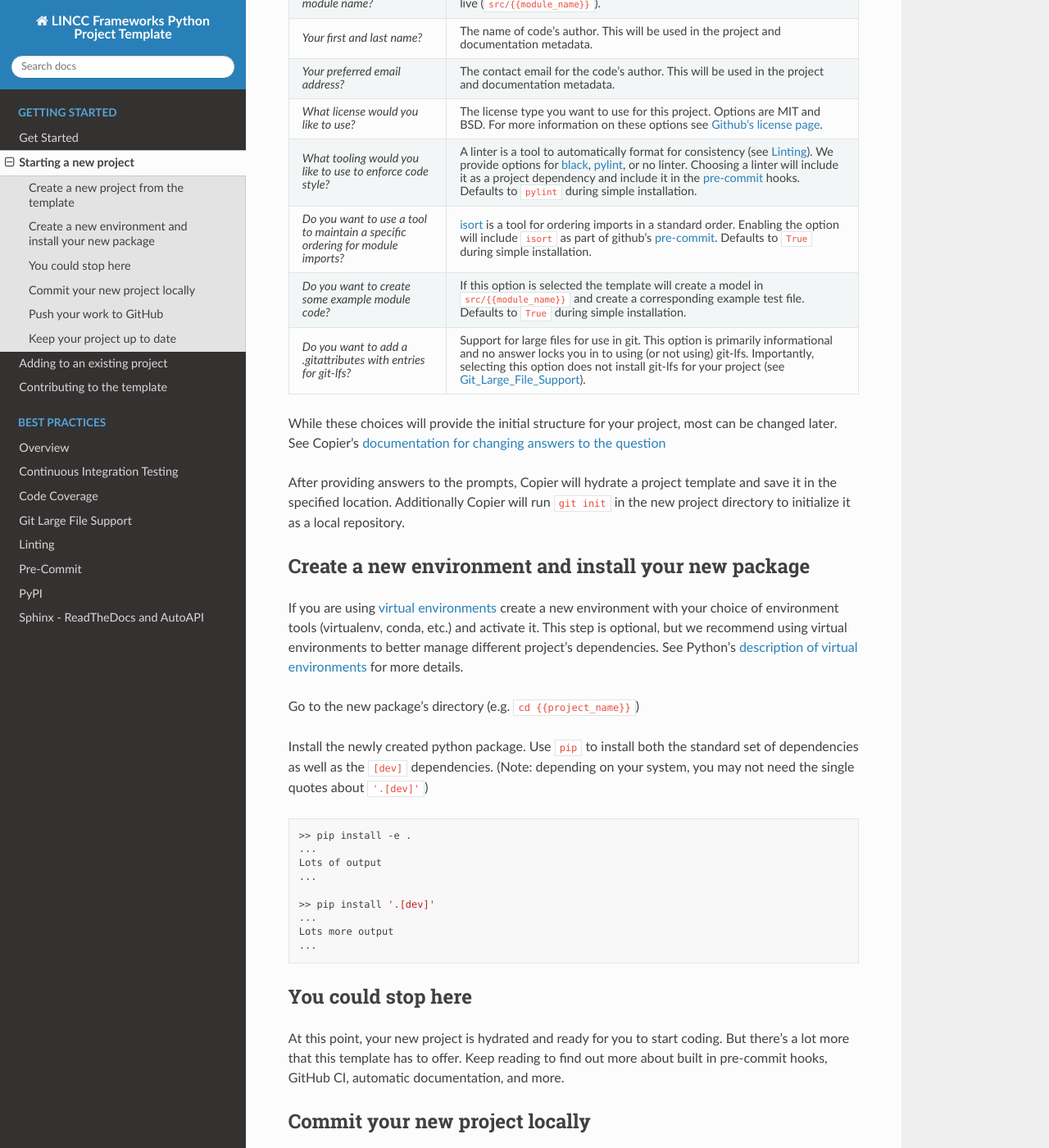
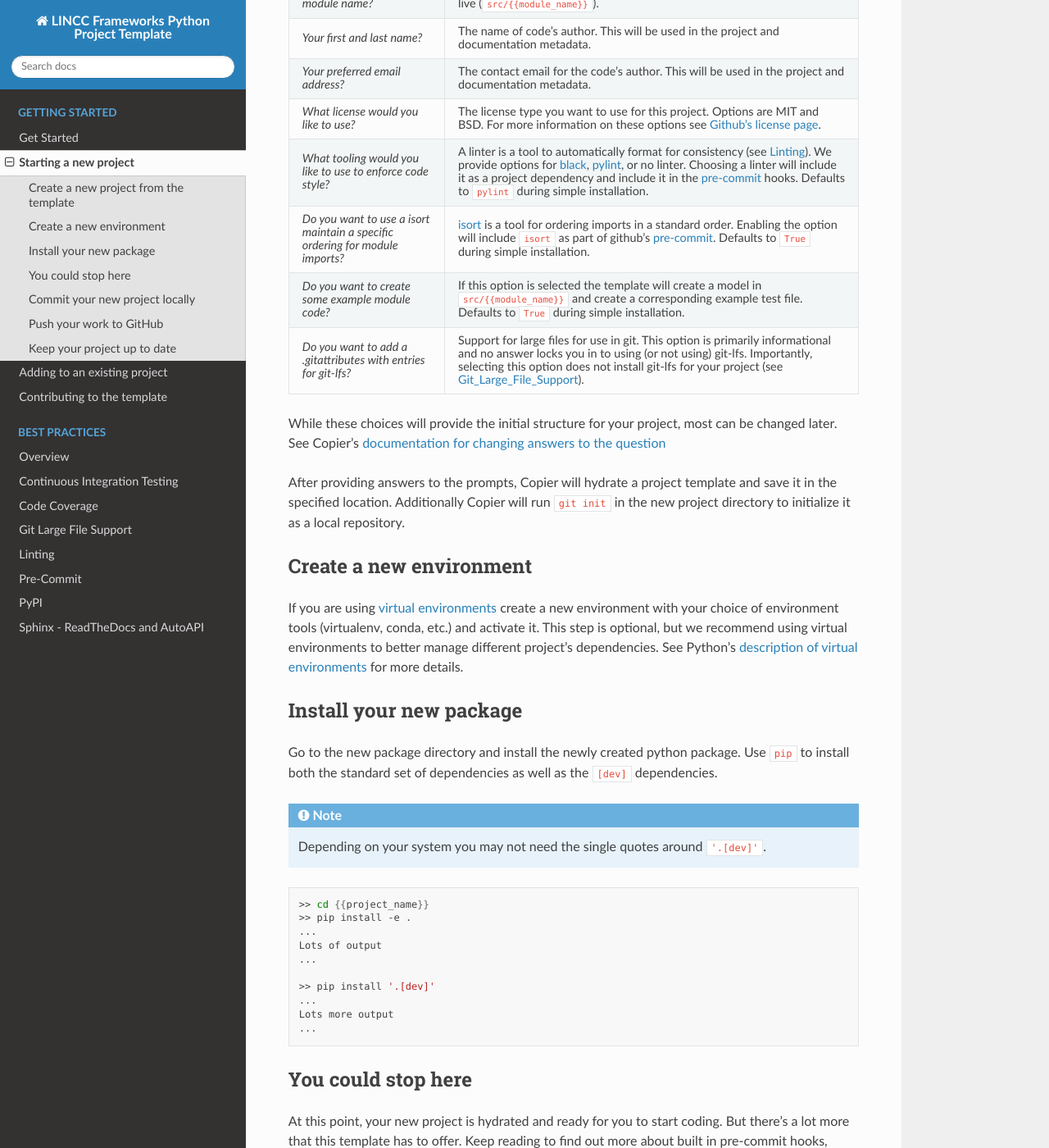
Before and after one commit to lincc-frameworks/python-project-template, a Sphinx documentation site: the page built from docs/source/new_project.rst, in a window 1280 px wide and 1400 px high, scrolled down 602 px. Shown: the whole window at 82% size. Built offline with Sphinx 7.4.7 and the Read the Docs theme 2.0.0, drawn with Linux system fonts in a browser that asks for light colours; the version number could not be read and is left out.

Commit message:
Updated new_project, fixed typo in notebooks.rst, specified the tool "isort" in copier.yml.

```diff
--- a/copier.yml
+++ b/copier.yml
@@ -54,7 +54,7 @@ preferred_linter:
     when: "{{ custom_install }}"
 
 use_isort:
-    help: Do you want to use a tool to maintain a specific ordering for module imports?
+    help: Do you want to use isort to maintain a specific ordering for module imports?
     type: bool
     default: yes
     choices:
--- a/docs/source/new_project.rst
+++ b/docs/source/new_project.rst
@@ -32,7 +32,7 @@ Copier will ask you questions for how to set up the project. These questions wil
      - The license type you want to use for this project. Options are MIT and BSD. For more information on these options see `Github's license page <https://docs.github.com/en/repositories/managing-your-repositorys-settings-and-features/customizing-your-repository/licensing-a-repository>`_.
    * - *What tooling would you like to use to enforce code style?*
      - A linter is a tool to automatically format for consistency (see :doc:`Linting <../practices/linting>`). We provide options for `black <https://black.readthedocs.io/en/stable/>`_, `pylint <https://pypi.org/project/pylint/>`_, or no linter. Choosing a linter will include it as a project dependency and include it in the :doc:`pre-commit <../practices/precommit>` hooks. Defaults to ``pylint`` during simple installation.
-   * - *Do you want to use a tool to maintain a specific ordering for module imports?*
+   * - *Do you want to use a isort maintain a specific ordering for module imports?*
      - `isort <https://pycqa.github.io/isort/>`_ is a tool for ordering imports in a standard order. Enabling the option will include ``isort`` as part of github's :doc:`pre-commit <../practices/precommit>`. Defaults to ``True`` during simple installation.
    * - *Do you want to create some example module code?*
      - If this option is selected the template will create a model in ``src/{{module_name}}`` and create a corresponding example test file. Defaults to ``True`` during simple installation.
@@ -43,17 +43,26 @@ While these choices will provide the initial structure for your project, most ca
 
 After providing answers to the prompts, Copier will hydrate a project template and save it in the specified location. Additionally Copier will run ``git init`` in the new project directory to initialize it as a local repository.
 
-Create a new environment and install your new package
--------------------------------------------------------------------------------
+Create a new environment
+---------------------------
 
-If you are using `virtual environments <https://packaging.python.org/en/latest/glossary/#term-Virtual-Environment>`_ create a new environment with your choice of environment tools (virtualenv, conda, etc.) and activate it. This step is optional, but we recommend using virtual environments to better manage different project's dependencies. See Python's `description of virtual environments <https://packaging.python.org/en/latest/guides/installing-using-pip-and-virtual-environments/>`_ for more details.
+If you are using `virtual environments <https://packaging.python.org/en/latest/glossary/#term-Virtual-Environment>`_
+create a new environment with your choice of environment tools (virtualenv, conda, etc.) and activate it.
+This step is optional, but we recommend using virtual environments to better manage different project's dependencies.
+See Python's `description of virtual environments <https://packaging.python.org/en/latest/guides/installing-using-pip-and-virtual-environments/>`_ for more details.
 
-Go to the new package's directory (e.g. ``cd {{project_name}}``)
+Install your new package
+----------------------------------------------------
 
-Install the newly created python package. Use ``pip`` to install both the standard set of dependencies as well as the ``[dev]`` dependencies. (Note: depending on your system, you may not need the single quotes about ``'.[dev]'``)
+Go to the new package directory and install the newly created python package.
+Use ``pip`` to install both the standard set of dependencies as well as the ``[dev]`` dependencies.
+
+.. note::
+  Depending on your system you may not need the single quotes around ``'.[dev]'``.
 
 .. code-block:: bash
 
+    >> cd {{project_name}}
     >> pip install -e .
     ...
     Lots of output
```
Also changed, not shown: 1 other file.
